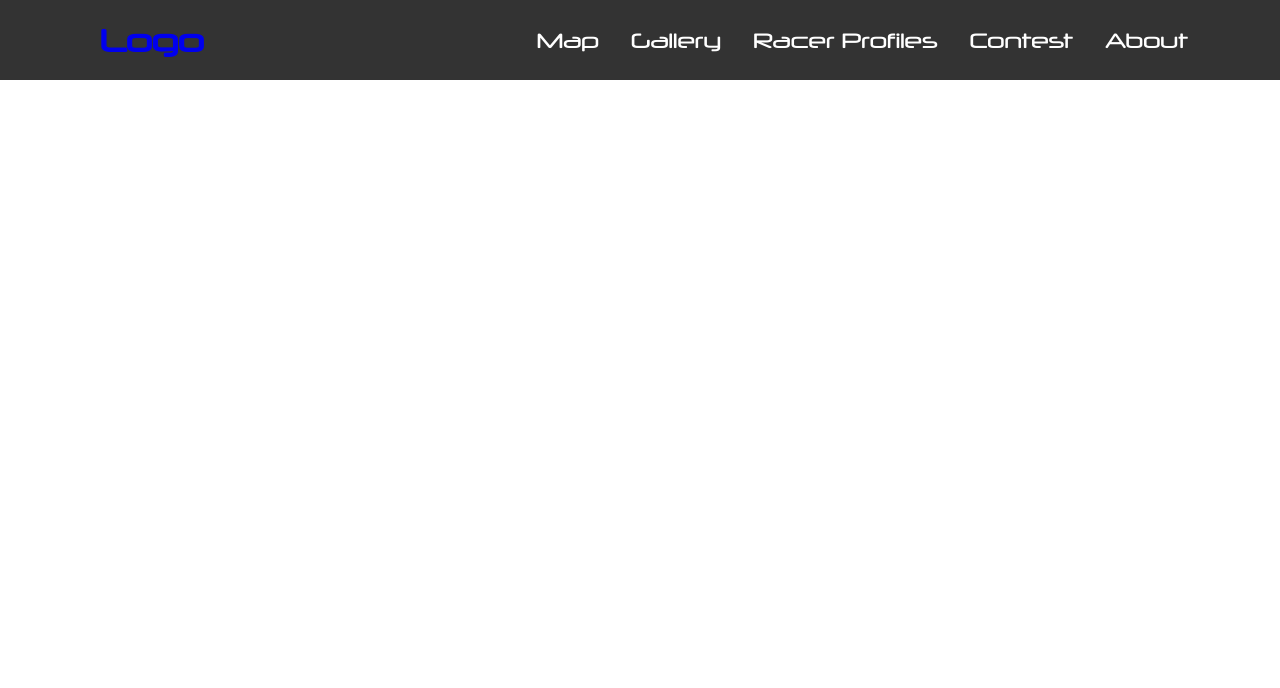
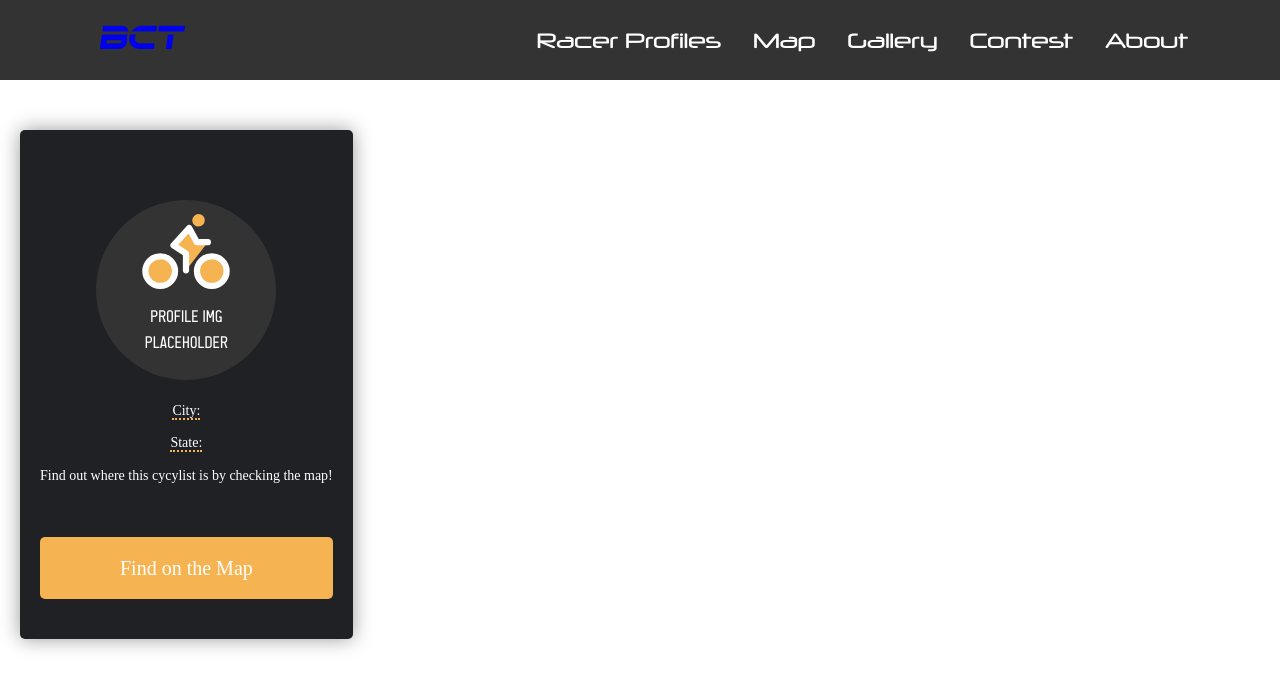
Before and after one commit to firesoflife/react-biketour-frontend, a React (Create React App) app: page /cards in a window 1280 px wide. Shown: the top 688 px of the page. Built offline with nearby package versions, Linux system fonts and the light colour scheme.

Commit message:
added new profil index styles, single profile link

```diff
--- a/src/App.js
+++ b/src/App.js
@@ -9,6 +9,7 @@ import RaceMap from './pages/RaceMap.jsx';
 import RacerProfiles from './pages/RacerProfiles';
 import Profile from './components/Profile';
 import SingleRacerProfile from './pages/SingleRacerProfile';
+import ProfileCards from './components/ProfileCards';
 
 function App() {
 	return (
@@ -25,6 +26,7 @@ function App() {
 					exact
 					component={SingleRacerProfile}
 				/>
+				<Route path='/cards' exact component={ProfileCards} />
 			</Switch>
 		</div>
 	);
--- a/src/App.scss
+++ b/src/App.scss
@@ -57,3 +57,4 @@ h2 {
 @import './styles/countdown';
 @import './styles/racermap';
 @import './styles/singleRacerProfiles';
+@import './styles/profilecards';
--- a/src/components/Navbar.jsx
+++ b/src/components/Navbar.jsx
@@ -7,21 +7,21 @@ const Navbar = () => {
 		<nav>
 			<div className='nav-container'>
 				<NavLink to='/'>
-					<h1>Logo</h1>
+					<h1>BCT</h1>
 				</NavLink>
 				<div className='bars'>
 					<FaAlignRight />
 				</div>
 				<div className='menu'>
+					<NavLink className='navlink' activeClassName='active' to='/racers'>
+						Racer Profiles
+					</NavLink>
 					<NavLink className='navlink' activeClassName='active' to='/map'>
 						Map
 						<i className='faBars'></i>
 					</NavLink>
 					<NavLink className='navlink' activeClassName='active' to='/gallery'>
 						Gallery
-					</NavLink>
-					<NavLink className='navlink' activeClassName='active' to='/racers'>
-						Racer Profiles
 					</NavLink>
 					<NavLink className='navlink' activeClassName='active' to='/contest'>
 						Contest
--- a/src/components/Profile.jsx
+++ b/src/components/Profile.jsx
@@ -1,14 +1,18 @@
 import React from 'react';
+import { IoBicycleOutline } from 'react-icons/io5';
 
 const Profile = props => {
 	return (
 		<div className='profile-wrapper'>
-			<h2 className='racer-bio'>
-				{props.firstname} {props.lastname}{' '}
-			</h2>
 			<div className='card'>
 				<div className='profile'>
-					<ion-icon name='bicycle'></ion-icon>
+					<div className='icon-name'>
+						<h3>{props.firstname}</h3>
+						<ion-icon name='bicycle'>
+							<IoBicycleOutline />
+						</ion-icon>
+					</div>
+
 					<div className='info-box'>
 						<h3 className='info-title'>Racer Info</h3>
 						<div className='line-break'></div>
@@ -19,6 +23,7 @@ const Profile = props => {
 						</div>
 						<div className='racer-state'>
 							<span className='lead'>Home State: </span>
+							<br />
 							{props.state}{' '}
 						</div>
 					</div>
--- /dev/null
+++ b/src/components/ProfileCards.jsx
@@ -0,0 +1,39 @@
+import React from 'react';
+import { IoBicycleOutline } from 'react-icons/io5';
+import { Link } from 'react-router-dom';
+
+const ProfileCards = props => {
+	return (
+		<div className='card-body'>
+			<div className='card-title'>
+				{props.firstname} {props.lastname}
+			</div>
+			<div className='profile-container'>
+				<div class='icon'>
+					<IoBicycleOutline />
+					<p>
+						Profile Img <br /> Placeholder
+					</p>
+				</div>
+			</div>
+
+			<div class='features'>
+				<ul>
+					<li>
+						<span>City:</span> {props.city}
+					</li>
+					<li>
+						<span>State:</span> {props.state}
+					</li>
+					<li>Find out where this cycylist is by checking the map!</li>
+				</ul>
+			</div>
+
+			<Link to={`/profile/racers/`} class='btn'>
+				Find <span className='btn-link'> {props.firstname} </span>on the Map
+			</Link>
+		</div>
+	);
+};
+
+export default ProfileCards;
--- a/src/pages/RacerProfiles.jsx
+++ b/src/pages/RacerProfiles.jsx
@@ -1,6 +1,7 @@
 import React, { useState, useEffect, Fragment } from 'react';
 import axios from 'axios';
 import Profile from '../components/Profile';
+import ProfileCards from '../components/ProfileCards';
 
 const RacerProfiles = () => {
 	const [racers, setRacers] = useState([]);
@@ -16,7 +17,14 @@ const RacerProfiles = () => {
 
 	const grid = racers.map(racer => {
 		return (
-			<Profile
+			// <Profile
+			// 	key={racer.id}
+			// 	firstname={racer.f_name}
+			// 	lastname={racer.l_name}
+			// 	city={racer.city}
+			// 	state={racer.state}
+			// />
+			<ProfileCards
 				key={racer.id}
 				firstname={racer.f_name}
 				lastname={racer.l_name}
@@ -33,7 +41,9 @@ const RacerProfiles = () => {
 				<div className='subheader'>
 					Track the location of your favourite racer and get their bios!
 				</div>
-				<div className='grid'>{grid}</div>
+				<div className='card-page'>
+					<div className='grid'>{grid}</div>
+				</div>
 			</div>
 		</Fragment>
 	);
--- a/src/pages/SingleRacerProfile.jsx
+++ b/src/pages/SingleRacerProfile.jsx
@@ -26,11 +26,11 @@ const SingleRacerProfile = props => {
 	}, []);
 	return (
 		<div>
-			<p>
+			<p className='text-test'>
 				{' '}
 				this is {racer.f_name} {racer.l_name}
 			</p>
-			<p>
+			<p className='text-test'>
 				She Lives in {racer.city}, {racer.state}
 			</p>
 		</div>
--- a/src/styles/_fonts.scss
+++ b/src/styles/_fonts.scss
@@ -17,4 +17,6 @@ $sub-title: 'Neuropol', sans-serif;
 	src: url('../fonts/PlatNomor.ttf');
 }
 
+$main-font: 'PlatNomor', sans-serif;
+
 $paragraph-font: 'PlatNomor', serif;
--- a/src/styles/_navbar.scss
+++ b/src/styles/_navbar.scss
@@ -1,3 +1,7 @@
+h1 {
+	font-family: $title;
+}
+
 nav {
 	font-family: Neuropol;
 	background: #333;
--- /dev/null
+++ b/src/styles/_profilecards.scss
@@ -0,0 +1,115 @@
+@import url(https://fonts.googleapis.com/css?family=Varela+Round);
+
+// Colors
+$color-one: #1f2124;
+$color-two: #383a3f;
+$color-three: #ff4e00;
+$color-four: #f6b352;
+
+.header {
+	background: $color-two;
+	font-family: $main-font;
+	text-align: center;
+	color: #ff4e00;
+	padding: 8rem 8rem 1rem 8rem;
+
+	h1 {
+		font-size: 3.5rem;
+		text-shadow: 4px 4px 4px #000;
+	}
+
+	.subheader {
+		color: $color-four;
+		opacity: 75%;
+		padding: 0.8rem;
+		font-size: 2.7rem;
+		text-shadow: 2px 3px 5px #ccc;
+	}
+}
+
+.grid {
+	display: grid;
+	grid-template-columns: repeat(3, 1fr);
+	grid-gap: 1.4rem;
+	width: 100%;
+	padding: 1.6rem;
+}
+.card-page {
+	background: $color-two;
+	height: 100%;
+	width: 100%;
+	font-family: $main-font;
+}
+
+.card-body {
+	background: $color-one;
+	box-shadow: 0 0 20px rgba(0, 0, 0, 0.4);
+	border-radius: 5px;
+	margin: 50px 20px 20px 20px;
+	padding: 20px;
+	text-align: center;
+	color: white;
+	float: left;
+	@media (max-width: 768px) {
+		margin: 10px 20px;
+		width: calc(100% - 40px);
+	}
+
+	.card-title {
+		font-size: 2rem;
+		color: #fff;
+	}
+
+	.profile-container {
+		margin: auto;
+		background: #333;
+		border-radius: 50%;
+		height: 18rem;
+		width: 18rem;
+	}
+
+	.icon {
+		margin: 50px 0;
+		svg {
+			width: 100px;
+			height: 100px;
+			path {
+				fill: $color-four;
+			}
+		}
+	}
+	.features {
+		ul {
+			padding: 0;
+			margin: 20px 0 50px 0;
+			list-style-type: none;
+			li {
+				margin: 10px 0;
+				font-size: 14px;
+				span {
+					border-bottom: 2px dotted $color-four;
+				}
+			}
+		}
+	}
+	.btn {
+		font-size: 2rem;
+		display: block;
+		background: $color-four;
+		color: white;
+		padding: 15px 20px;
+		margin: 20px 0;
+		border-radius: 5px;
+		box-shadow: rgba(0, 0, 0, 0.9);
+		transition: all 200ms ease-in-out;
+		text-decoration: none;
+		&:hover {
+			background: $color-three;
+		}
+
+		& .btn-link {
+			color: $color-two;
+			text-decoration: underline;
+		}
+	}
+}
--- a/src/styles/_singleRacerProfiles.scss
+++ b/src/styles/_singleRacerProfiles.scss
@@ -1,3 +1,3 @@
-p {
+.text-test {
 	color: #000;
 }
```
Also changed, not shown: src/pages/RaceMap.jsx (+1 -7 lines).
